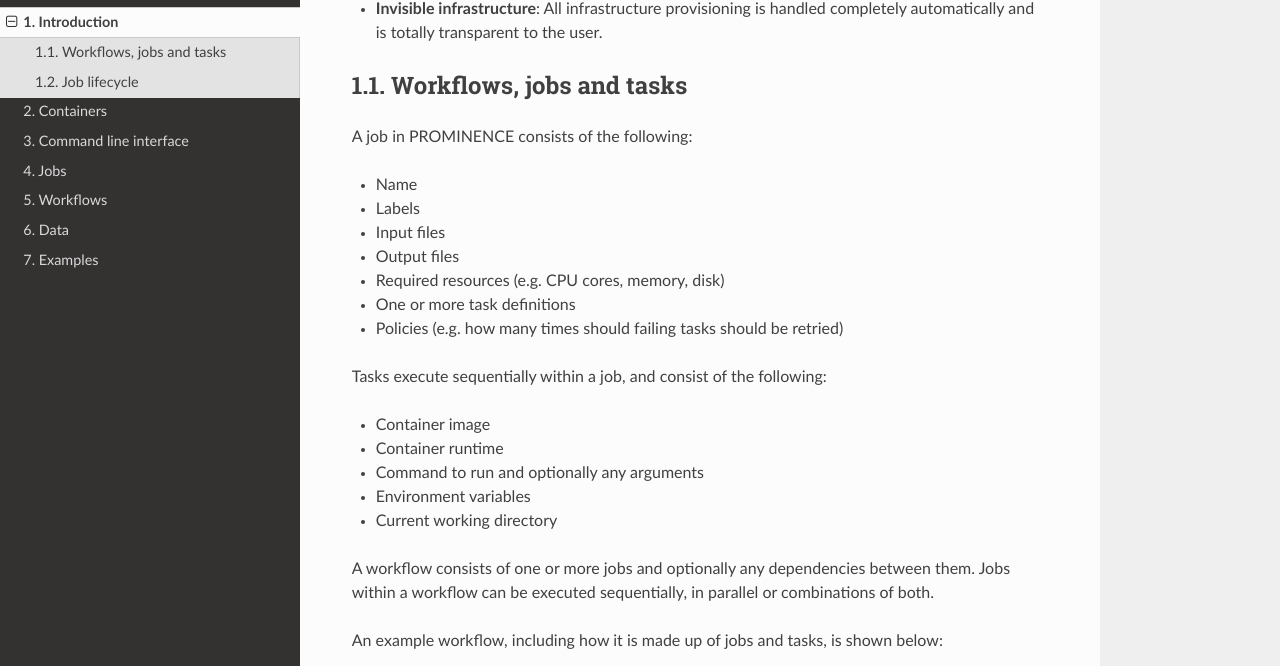
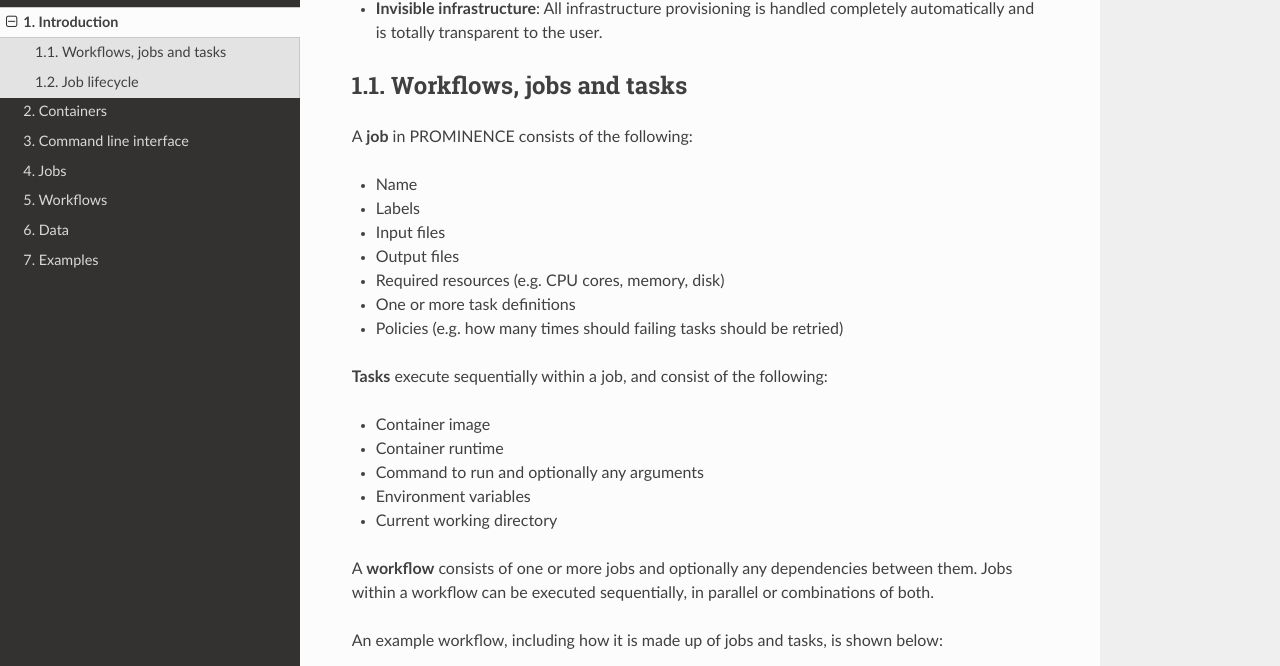
Before and after one commit to prominence-eosc/docs-eosc, a Sphinx documentation site: the page built from source/introduction.rst, in a window 1280 px wide and 1400 px high, scrolled down 344 px. Shown: the part 131-797 px from the top of the window. Built offline with Sphinx 7.4.7 and the Read the Docs theme 2.0.0, drawn with Linux system fonts in a browser that asks for light colours; some of the changed text lies outside the part shown.

Commit message:
Minor improvements

```diff
--- a/source/introduction.rst
+++ b/source/introduction.rst
@@ -15,7 +15,7 @@
 Workflows, jobs and tasks
 -------------------------
 
-A job in PROMINENCE consists of the following:
+A **job** in PROMINENCE consists of the following:
 
 * Name
 * Labels
@@ -25,7 +25,7 @@
 * One or more task definitions
 * Policies (e.g. how many times should failing tasks should be retried)
 
-Tasks execute sequentially within a job, and consist of the following:
+**Tasks** execute sequentially within a job, and consist of the following:
 
 * Container image
 * Container runtime
@@ -33,7 +33,7 @@
 * Environment variables
 * Current working directory
 
-A workflow consists of one or more jobs and optionally any dependencies between them. Jobs within a workflow can be executed sequentially, in parallel or combinations of both.
+A **workflow** consists of one or more jobs and optionally any dependencies between them. Jobs within a workflow can be executed sequentially, in parallel or combinations of both.
 
 An example workflow, including how it is made up of jobs and tasks, is shown below:
 
@@ -46,7 +46,7 @@
 
 * **pending**: the job is not yet running.
 * **running**: the job is runing.
+* **completed**: the job has completed, however note that the user application's exit status may or may not be 0.
 * **deleted**: the job has been deleted by the user.
 * **killed**: the job has been forcefully terminated, for example it had been running for too long.
-* **completed**: the job has completed, however note that the user application's exit status may or may not be 0.
 * **failed**: the job failed, for example the container image could not be pulled.
```
